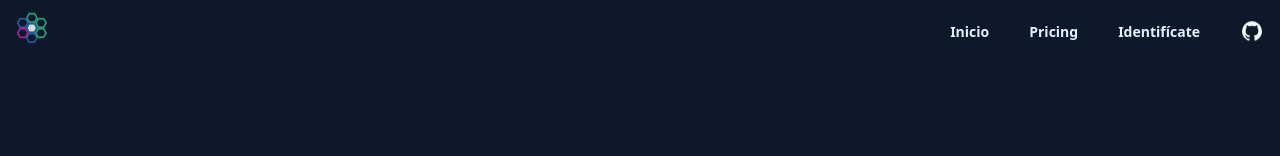
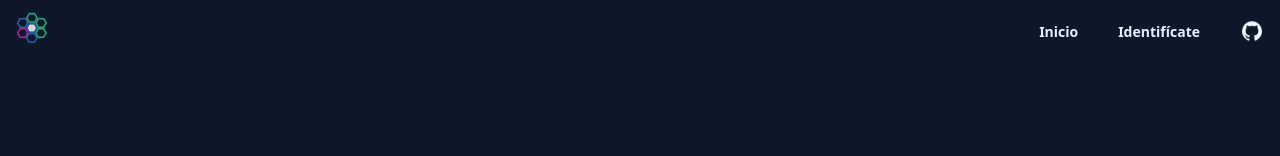
Before and after one commit to eildgc/next-team-building, a Next.js app: page / in a window 1280 px wide. Shown: the top 156 px of the page. Built offline with nearby package versions, Linux system fonts and the light colour scheme; no server answers.

Commit message:
fix: remove pricing link from header

```diff
--- a/components/header/Header.jsx
+++ b/components/header/Header.jsx
@@ -26,14 +26,6 @@ export default function Header() {
             Inicio
           </Link>
         </li>
-        <li className="w-18">
-          <Link
-            href="/pricing"
-            className="hover:underline hover:decoration-sky-300 py-4"
-          >
-            Pricing
-          </Link>
-        </li>
         <li>
           <LoginButton
             className={"hover:underline hover:decoration-sky-300 py-4"}
```
